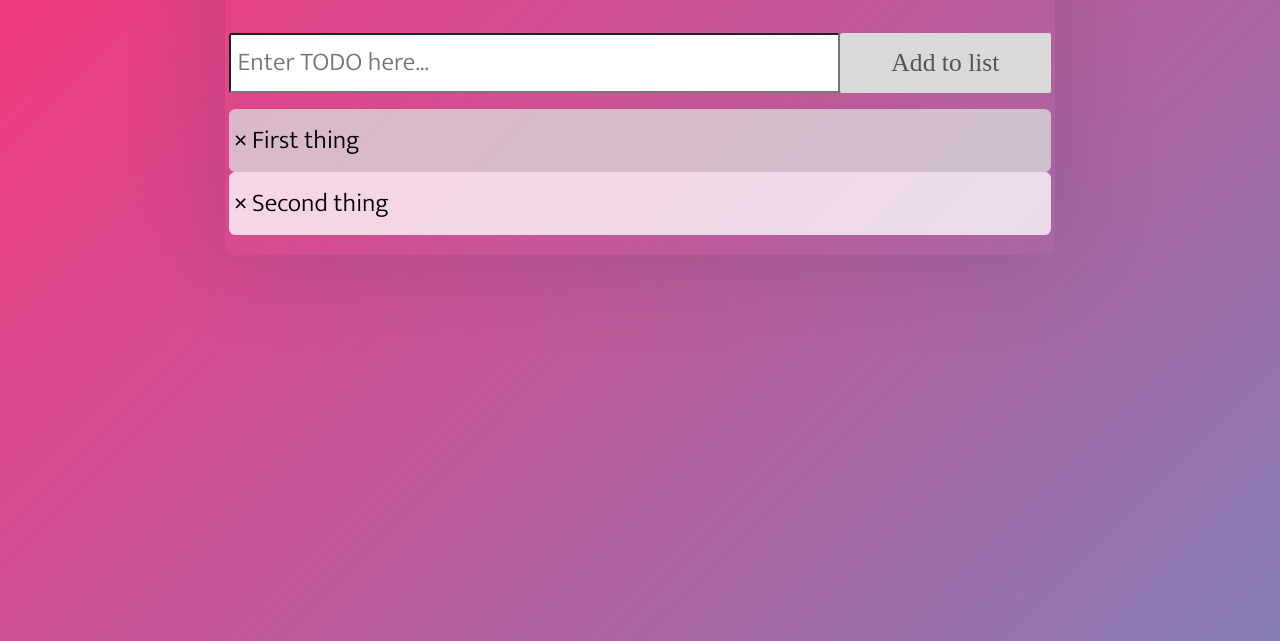
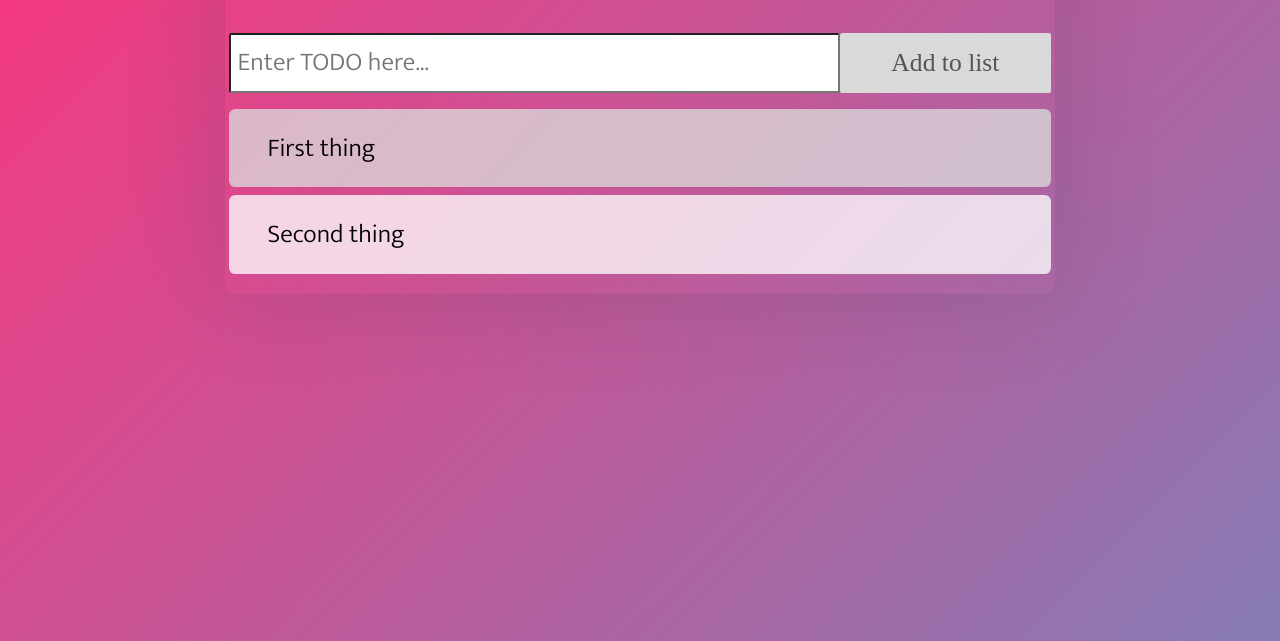
Before and after one commit to Nmlssfrvr/Simple-Todo-List, a plain HTML site: page index.html in a window 1280 px wide. Shown: the part 159-800 px from the top of the page. Drawn offline with Linux system fonts and the light colour scheme; a web font is replaced by a local one.

Commit message:
fixed cross view

```diff
--- a/css/styles.scss
+++ b/css/styles.scss
@@ -137,21 +137,24 @@ li
 {
     display: flex;
     align-items: center;
-    min-height: 3vw;
+    min-height: 4vh;
     border-radius: 0.5vw;
     list-style-type: none;
     cursor: pointer;
     font-size: 2vw;
+    margin-top: 1vh;
 
     @media (hover: hover)
     {
+
         &:hover .deleteRow
         {
-            margin-left: 5px;
+            margin-left: 0.5vw;
             visibility: visible;
         }
+
     }
-    @media (hover: none)
+    @media (pointer: coarse)
     {
         .deleteRow
         {
@@ -176,7 +179,7 @@ li:nth-child(even)
 {
     color: black;
     visibility: hidden;
-    padding: 5px;
+    padding: 1vw;
     font-size: 2.5vw;
     transition: margin-left 0.5s, visibility 0s;
 }
```
Also changed, not shown: css/styles.css, 1 other file.
